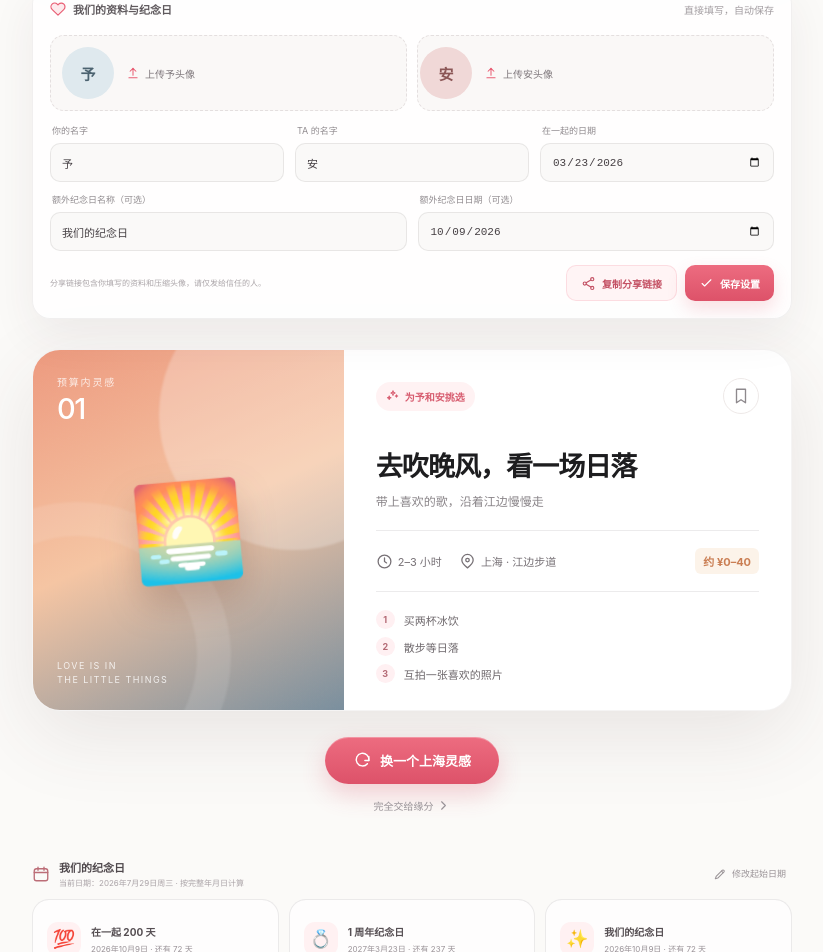
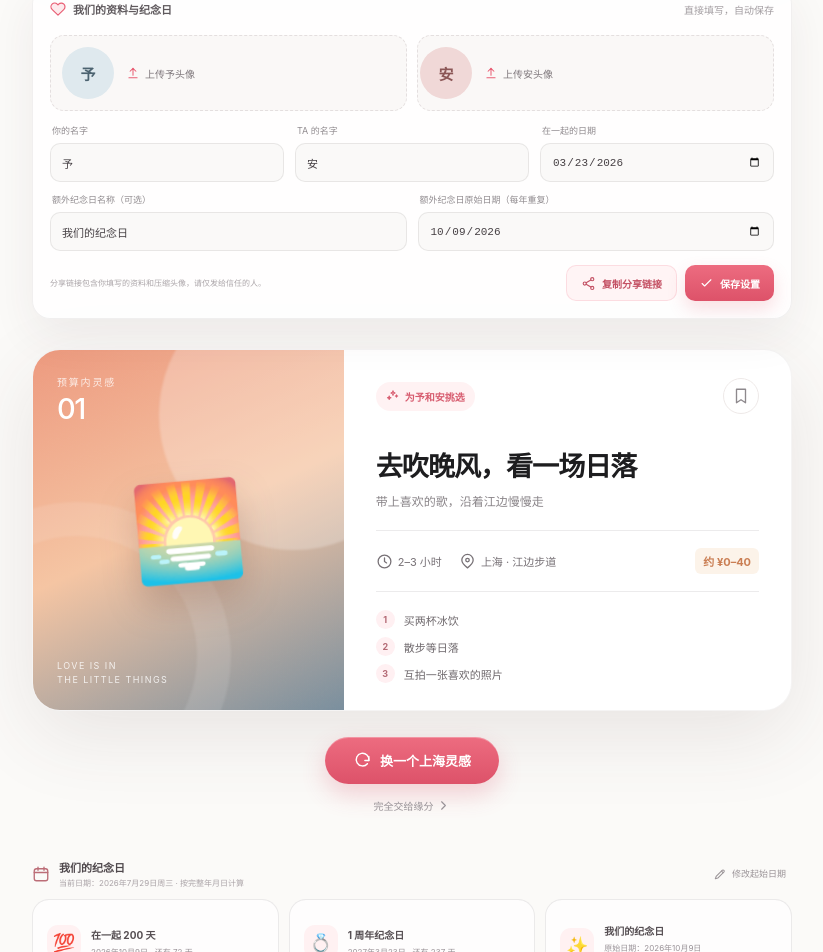
Before and after one commit to Healer268/today-date-idea, a React (Vite) app: page / in a window 1280 px wide. Shown: the part 623-1575 px from the top of the page, without its empty margins (228-1051 px from the left). Built offline with nearby package versions, Linux system fonts and the light colour scheme.

Commit message:
Clarify original and next anniversary dates

```diff
--- a/app/globals.css
+++ b/app/globals.css
@@ -191,6 +191,7 @@ main { min-height: 100vh; position: relative; overflow: hidden; padding-bottom:
 .milestone-card > div:not(.progress) { min-width: 0; display: flex; flex-direction: column; gap: 4px; }
 .milestone-card b { overflow: hidden; text-overflow: ellipsis; white-space: nowrap; color: #554e52; font-size: 10px; }
 .milestone-card small { color: #999297; font-size: 8px; }
+.custom-milestone { min-height: 122px; }
 .milestone-card .progress { grid-column: 1 / -1; }
 .progress { height: 4px; border-radius: 5px; background: #eee9e7; overflow: hidden; }
 .progress i { display: block; height: 100%; background: linear-gradient(90deg, #ef8c98, #e45c72); border-radius: inherit; }
--- a/app/page.jsx
+++ b/app/page.jsx
@@ -748,10 +748,10 @@ export default function Home() {
   }, [startDate, relationshipDays]);
 
   const anniversary = useMemo(() => {
-    if (!anniversaryDate) return { days: 0, progress: 0, label: "还没有设置日期", date: "" };
+    if (!anniversaryDate) return { days: 0, progress: 0, label: "还没有设置日期", date: "", originalDate: "" };
     const today = new Date();
     const selected = parseInputDate(anniversaryDate);
-    if (!selected) return { days: 0, progress: 0, label: "日期格式不正确", date: "" };
+    if (!selected) return { days: 0, progress: 0, label: "日期格式不正确", date: "", originalDate: "" };
     let next = selected >= new Date(today.getFullYear(), today.getMonth(), today.getDate())
       ? selected
       : new Date(today.getFullYear(), selected.getMonth(), selected.getDate());
@@ -766,6 +766,7 @@ export default function Home() {
       days,
       progress,
       date: formatFullDate(next),
+      originalDate: formatFullDate(selected),
       label: days === 0 ? "就是今天 ♥" : `还有 ${days} 天`,
     };
   }, [anniversaryDate]);
@@ -968,7 +969,7 @@ export default function Home() {
           <label className="profile-field"><span>TA 的名字</span><input value={personTwo} maxLength={8} onChange={(event) => setPersonTwo(event.target.value)} placeholder="输入名字" /></label>
           <label className="profile-field"><span>在一起的日期</span><input type="date" value={startDate} onChange={(event) => setStartDate(event.target.value)} /></label>
           <label className="profile-field wide-field"><span>额外纪念日名称（可选）</span><input value={anniversaryName} maxLength={16} onChange={(event) => setAnniversaryName(event.target.value)} placeholder="例如：第一次见面" /></label>
-          <label className="profile-field wide-field"><span>额外纪念日日期（可选）</span><input type="date" value={anniversaryDate} onChange={(event) => setAnniversaryDate(event.target.value)} /></label>
+          <label className="profile-field wide-field"><span>额外纪念日原始日期（每年重复）</span><input type="date" value={anniversaryDate} onChange={(event) => setAnniversaryDate(event.target.value)} /></label>
           <div className="settings-actions">
             <small>分享链接包含你填写的资料和压缩头像，请仅发给信任的人。</small>
             <button className="share-settings" onClick={copyShareLink}><Icon name="share" size={15} /> 复制分享链接</button>
@@ -1030,7 +1031,11 @@ export default function Home() {
           {anniversaryDate && (
             <article className="milestone-card custom-milestone">
               <span className="milestone-emoji">✨</span>
-              <div><b>{anniversaryName || "特别纪念日"}</b><small>{anniversary.date} · {anniversary.label}</small></div>
+              <div>
+                <b>{anniversaryName || "特别纪念日"}</b>
+                <small>原始日期：{anniversary.originalDate}</small>
+                <small>下一次：{anniversary.date} · {anniversary.label}</small>
+              </div>
               <div className="progress"><i style={{ width: `${anniversary.progress}%` }} /></div>
             </article>
           )}
```
